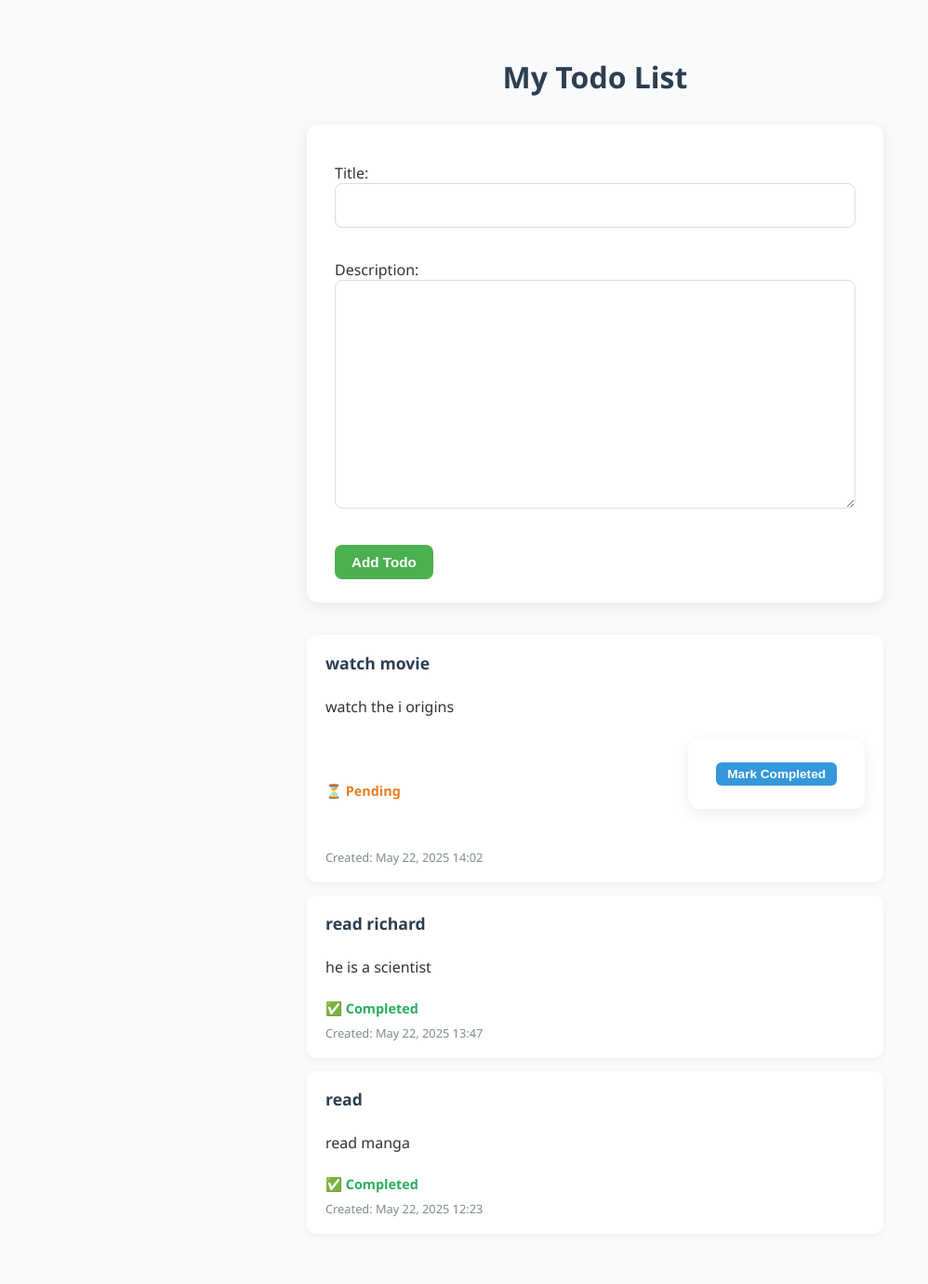
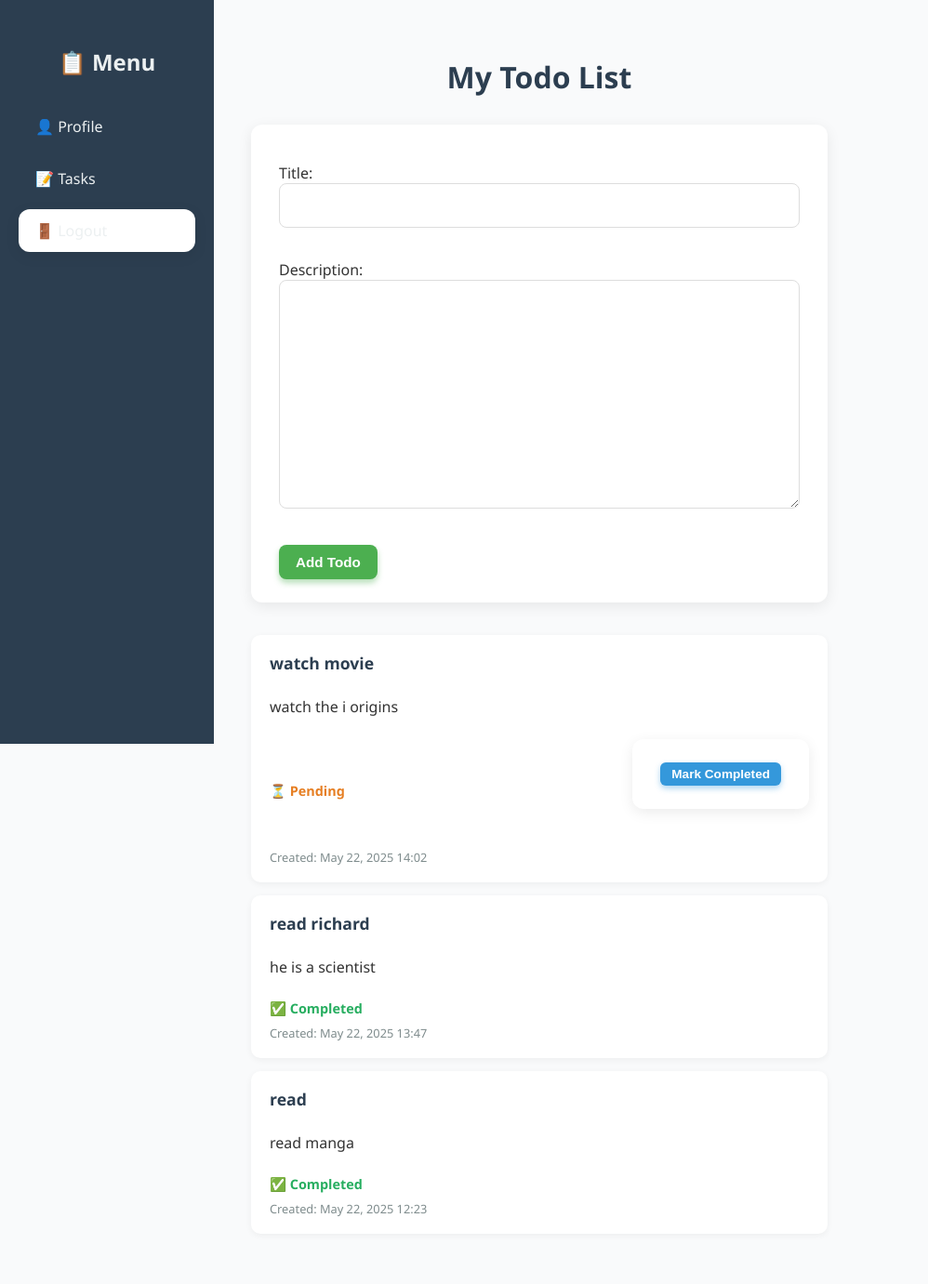
Before and after one commit to abionajoshua1/todo_project, a Django app: page / in a window 1280 px wide. Shown: the whole page at 93% size, without its empty margins (0-998 px from the left). Run offline with Django 5.2, Linux system fonts and the light colour scheme; data comes from the database, SQL or seed files in the repository.

Commit message:
new file:   todos/templates/profile.html 	modified:   todos/templates/todos/home.html 	modified:   todos/templates/todos/logout.html 	modified:   todos/urls.py 	modified:   todos/views.py

```diff
--- a/todos/templates/todos/home.html
+++ b/todos/templates/todos/home.html
@@ -4,18 +4,89 @@
     <meta charset="UTF-8" />
     <title>Todo List</title>
     <style>
-        /* Reset and base */
         * {
             box-sizing: border-box;
         }
+
         body {
+            margin: 0;
+            display: flex;
             font-family: 'Segoe UI', Tahoma, Geneva, Verdana, sans-serif;
-            padding: 40px;
             background-color: #f9fafb;
             color: #333;
+        }
+
+        /* Sidebar Styling */
+        .sidebar {
+            width: 230px;
+            height: 100vh;
+            background-color: #2c3e50;
+            color: #ecf0f1;
+            padding: 30px 20px;
+            position: fixed;
+        }
+
+        .sidebar h2 {
+            text-align: center;
+            font-weight: 700;
+            margin-bottom: 30px;
+        }
+
+        .sidebar a {
+            display: block;
+            padding: 12px 18px;
+            color: #ecf0f1;
+            text-decoration: none;
+            border-radius: 6px;
+            margin-bottom: 10px;
+            transition: background-color 0.3s ease;
+            font-family: inherit;
+            font-size: 1rem;
+            text-align: left;
+            cursor: pointer;
+            width: 90%;
+        }
+
+        .sidebar a:hover {
+            background-color: #34495e;
+        }
+
+        /* Logout button in sidebar styled like links */
+        .sidebar form {
+            margin: 0;
+            padding: 0;
+        }
+
+        .sidebar form button {
+            all: unset; /* remove default button styles */
+            display: block;
+            width: 90%;
+            padding: 12px 18px;
+            color: #ecf0f1;
+            border-radius: 6px;
+            font-family: inherit;
+            font-size: 1rem;
+            text-align: left;
+            cursor: pointer;
+            transition: background-color 0.3s ease;
+        }
+
+        .sidebar form button:hover {
+            background-color: #34495e;
+        }
+
+        .sidebar form button:active {
+            /* No extra styling on active */
+        }
+
+        /* Main content */
+        .main-content {
+            margin-left: 230px;
+            padding: 40px;
             max-width: 700px;
-            margin: 0 auto;
+            width: 100%;
         }
+
         h1 {
             text-align: center;
             font-weight: 700;
@@ -23,7 +94,6 @@
             color: #2c3e50;
         }
 
-        /* Form Styling */
         form {
             background: #fff;
             padding: 25px 30px;
@@ -43,6 +113,7 @@
             transition: border-color 0.25s ease-in-out;
             font-family: inherit;
         }
+
         input[type="text"]:focus,
         textarea:focus {
             border-color: #4caf50;
@@ -58,13 +129,24 @@
             border-radius: 8px;
             cursor: pointer;
             font-weight: 600;
-            transition: background-color 0.3s ease;
+            transition:
+                background-color 0.3s ease,
+                box-shadow 0.3s ease,
+                transform 0.2s ease;
+            box-shadow: 0 4px 6px rgba(76, 175, 80, 0.4);
         }
+
         button:hover {
             background-color: #388e3c;
+            box-shadow: 0 6px 10px rgba(56, 142, 60, 0.6);
+            transform: translateY(-2px);
         }
 
-        /* Todo List */
+        button:active {
+            transform: translateY(0);
+            box-shadow: 0 3px 5px rgba(56, 142, 60, 0.4);
+        }
+
         ul {
             list-style: none;
             padding: 0;
@@ -94,14 +176,15 @@
             align-items: center;
             gap: 10px;
         }
+
         .completed {
             color: #27ae60;
         }
+
         .pending {
             color: #e67e22;
         }
 
-        /* Inline form for mark complete button */
         form.mark-completed-form {
             margin-left: auto;
             display: inline-block;
@@ -113,13 +196,24 @@
             font-size: 0.85rem;
             border-radius: 6px;
             font-weight: 600;
-            transition: background-color 0.3s ease;
+            transition:
+                background-color 0.3s ease,
+                box-shadow 0.3s ease,
+                transform 0.2s ease;
+            box-shadow: 0 3px 6px rgba(52, 152, 219, 0.4);
         }
+
         form.mark-completed-form button:hover {
             background-color: #2980b9;
+            box-shadow: 0 5px 12px rgba(41, 128, 185, 0.6);
+            transform: translateY(-2px);
         }
 
-        /* Container for status text + button */
+        form.mark-completed-form button:active {
+            transform: translateY(0);
+            box-shadow: 0 2px 4px rgba(41, 128, 185, 0.4);
+        }
+
         .status-container {
             display: flex;
             align-items: center;
@@ -132,33 +226,31 @@
             font-size: 0.8rem;
         }
 
-        /* Responsive */
-        @media (max-width: 480px) {
-            body {
+        @media (max-width: 768px) {
+            .sidebar {
+                display: none;
+            }
+
+            .main-content {
+                margin: 0;
                 padding: 20px;
-            }
-            li {
-                padding: 14px 16px;
-            }
-            form {
-                padding: 20px;
-            }
-            button {
-                width: 100%;
-            }
-            form.mark-completed-form button {
-                width: auto;
-            }
-            .status-container {
-                flex-direction: column;
-                align-items: flex-start;
-                gap: 6px;
             }
         }
     </style>
 </head>
 <body>
 
+    <div class="sidebar">
+        <h2>📋 Menu</h2>
+        <a href="{% url 'profile' %}">👤 Profile</a>
+        <a href="{% url 'home' %}">📝 Tasks</a>
+        <form method="post" action="{% url 'logout' %}" style="margin: 0; padding: 0;">
+            {% csrf_token %}
+            <button type="submit">🚪 Logout</button>
+        </form>
+    </div>
+
+    <div class="main-content">
         <h1>My Todo List</h1>
 
         <form method="POST">
@@ -196,6 +288,7 @@
             <li>No todos yet.</li>
             {% endfor %}
         </ul>
+    </div>
 
 </body>
 </html>
--- a/todos/urls.py
+++ b/todos/urls.py
@@ -1,7 +1,10 @@
 from django.urls import path
 from todos import views
+from django.contrib.auth import views as auth_views
 
 urlpatterns = [
     path('', views.home, name='home'),
-     path('mark_completed/<int:todo_id>/', views.mark_completed, name='mark_completed'),
+    path('mark_completed/<int:todo_id>/', views.mark_completed, name='mark_completed'),
+    path('profile/', views.profile_view, name='profile'),
+    path('logout/', auth_views.LogoutView.as_view(template_name='todos/logout.html'), name='logout'),
 ]
--- a/todos/views.py
+++ b/todos/views.py
@@ -21,3 +21,6 @@ def mark_completed(request, todo_id):
         todo.completed = True
         todo.save()
     return redirect('home')
+
+def profile_view(request):
+    return render(request, 'profile.html')
```
Also changed, not shown: todos/templates/profile.html (added, +11 -0 lines), todos/templates/todos/logout.html (+50 -0 lines). Lines whose indentation alone changed are shown as unchanged.
